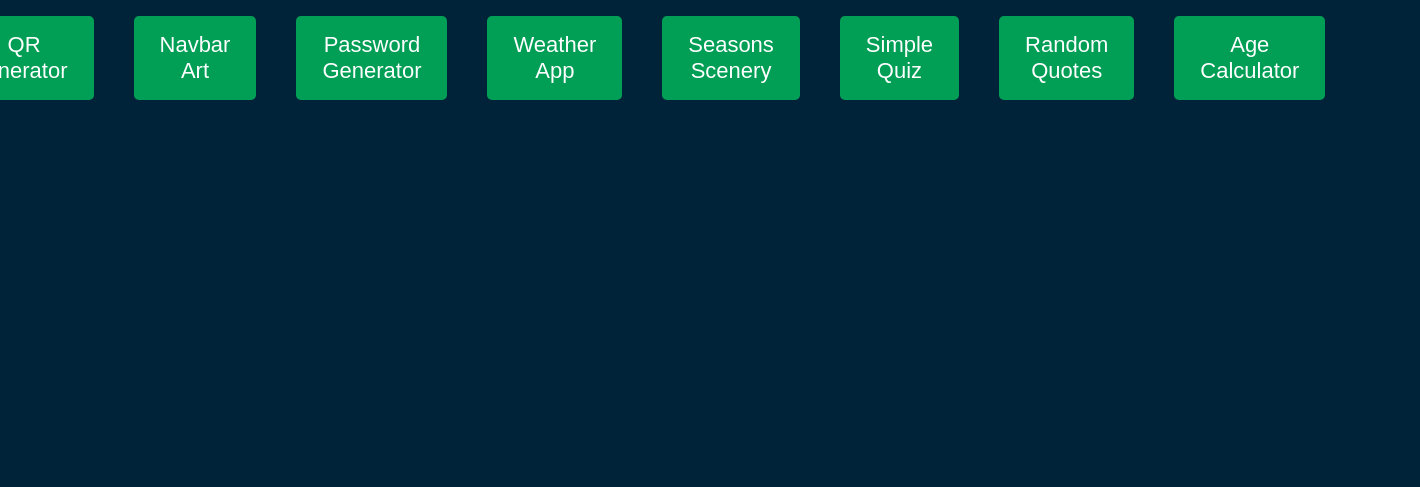
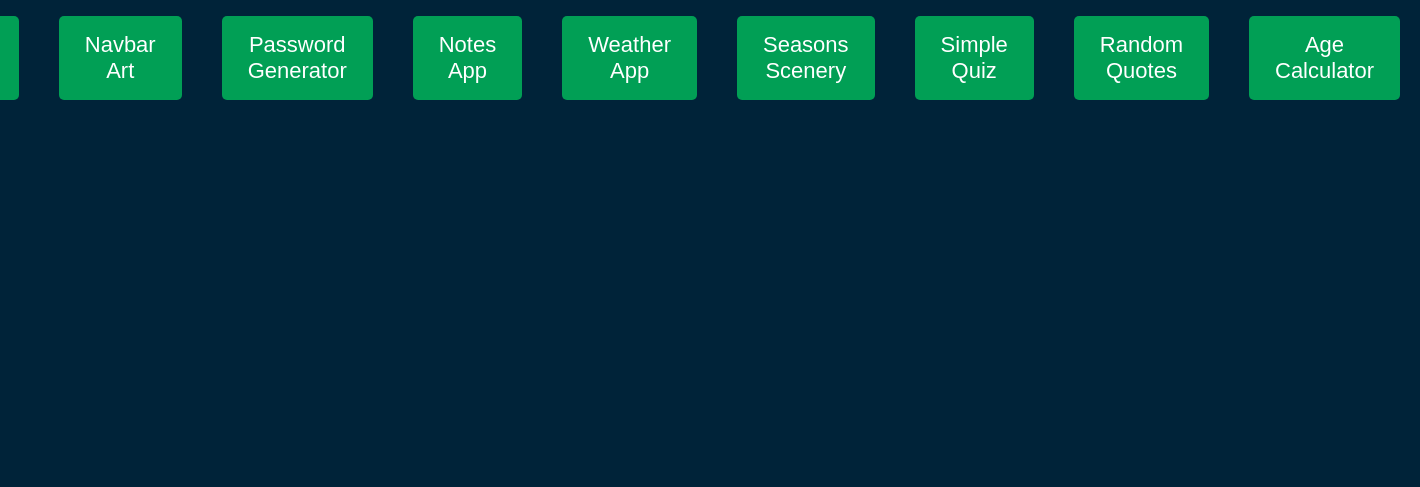
Before and after one commit to Akarsh3053/Mini_Web_Tools, a plain HTML site: page index.html in a window 1280 px wide. Shown: the part 313-800 px from the top of the page, 1420 px wide, since content can reach past the window. Drawn offline with Linux system fonts and the light colour scheme.

Commit message:
added notes button

```diff
--- a/index.html
+++ b/index.html
@@ -15,6 +15,7 @@
     <button><a href="QR Generator/index.html">QR Gnerator</a></button>
     <button><a href="Nav-bar Scroll Art/index.html">Navbar Art</a></button>
     <button><a href="Password Generator/index.html">Password Generator</a></button>
+    <button><a href="Notes App/index.html">Notes App</a></button>
     <button><a href="Weather App/index.html">Weather App</a></button>
     <button><a href="Seasons Scenery/index.html">Seasons Scenery</a></button>
     <button><a href="Quiz App/index.html">Simple Quiz</a></button>
```
